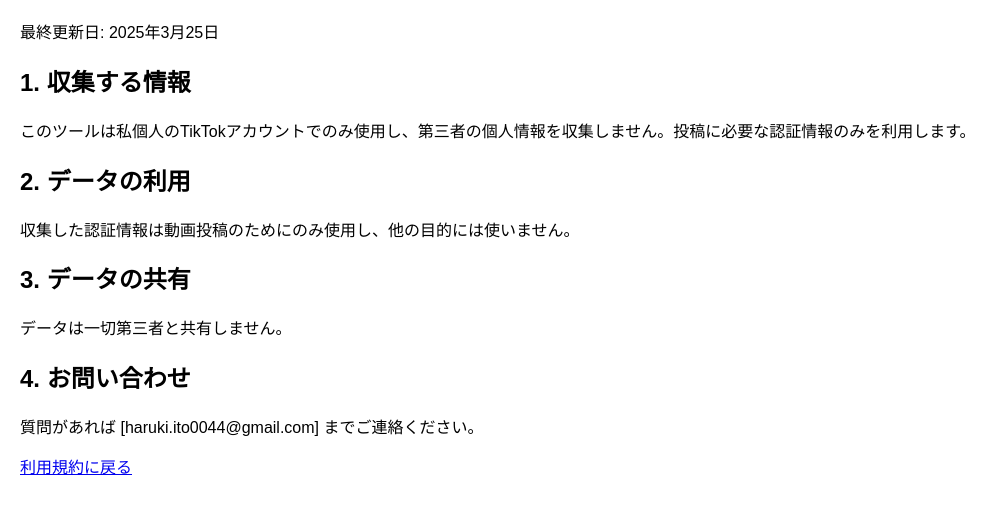
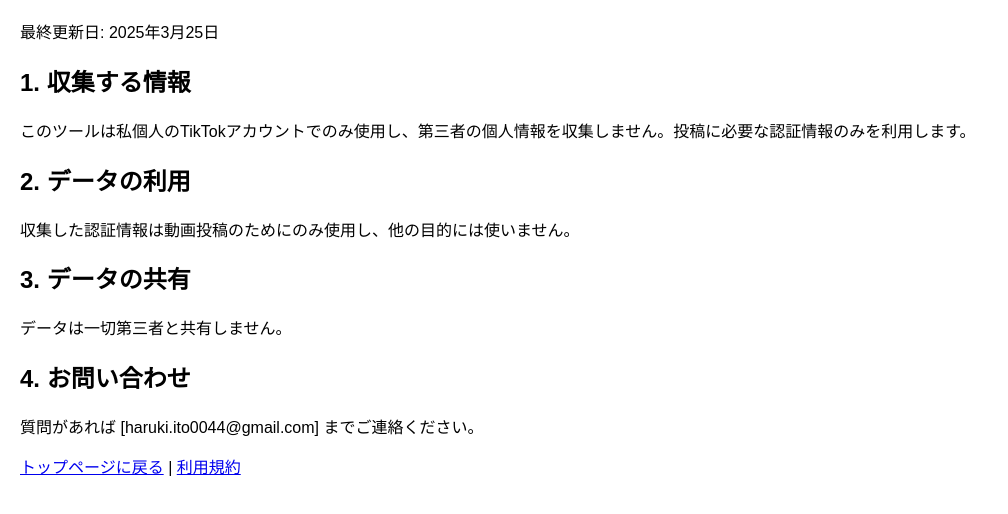
Before and after one commit to haruvv/tiktok-autopost-terms, a plain HTML site: page privacy.html in a window 1280 px wide. Shown: the part 70-584 px from the top of the page, without its empty margins (0-1008 px from the left). Drawn offline with Linux system fonts and the light colour scheme.

Commit message:
Update privacy.html

```diff
--- a/privacy.html
+++ b/privacy.html
@@ -19,6 +19,6 @@
     <p>データは一切第三者と共有しません。</p>
     <h2>4. お問い合わせ</h2>
     <p>質問があれば [haruki.ito0044@gmail.com] までご連絡ください。</p>
-    <p><a href="./index.html">利用規約に戻る</a></p>
+    <p><a href="./index.html">トップページに戻る</a> | <a href="./terms.html">利用規約</a></p>
 </body>
 </html>
```
